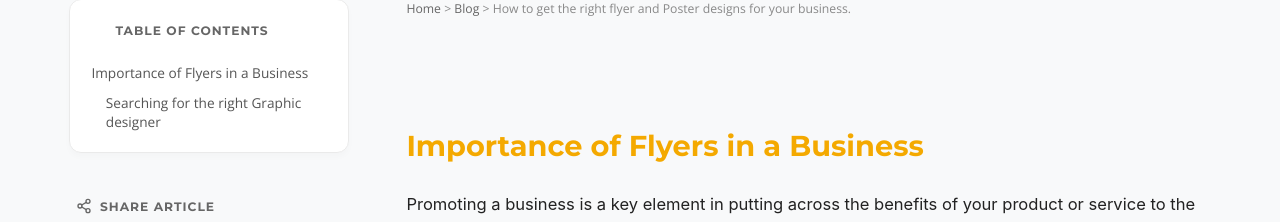
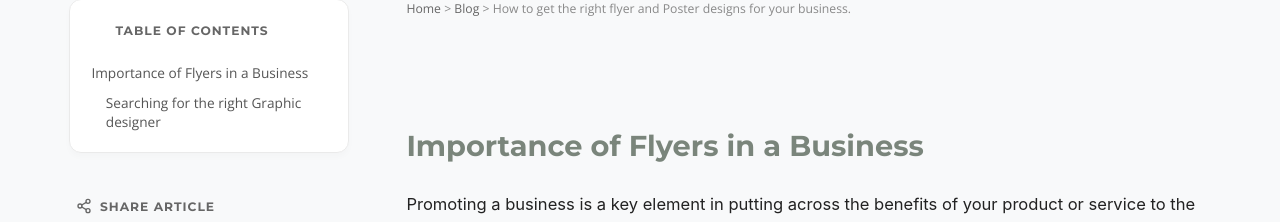
Before and after one commit to MucheruElijah/spmdesignz-website, a React (Vite) app: page /blog/1680771324764140716 in a window 1280 px wide. Shown: the part 649-871 px from the top of the page. Built offline with nearby package versions, Linux system fonts and the light colour scheme.

Commit message:
Fix asset paths

```diff
--- a/src/App.css
+++ b/src/App.css
@@ -914,6 +914,7 @@
 
 .blog-article-content-inner h2 {
   font-size: 2rem;
+  color: #7a857b;
 }
 
 .blog-article-content-inner h3 {
```
